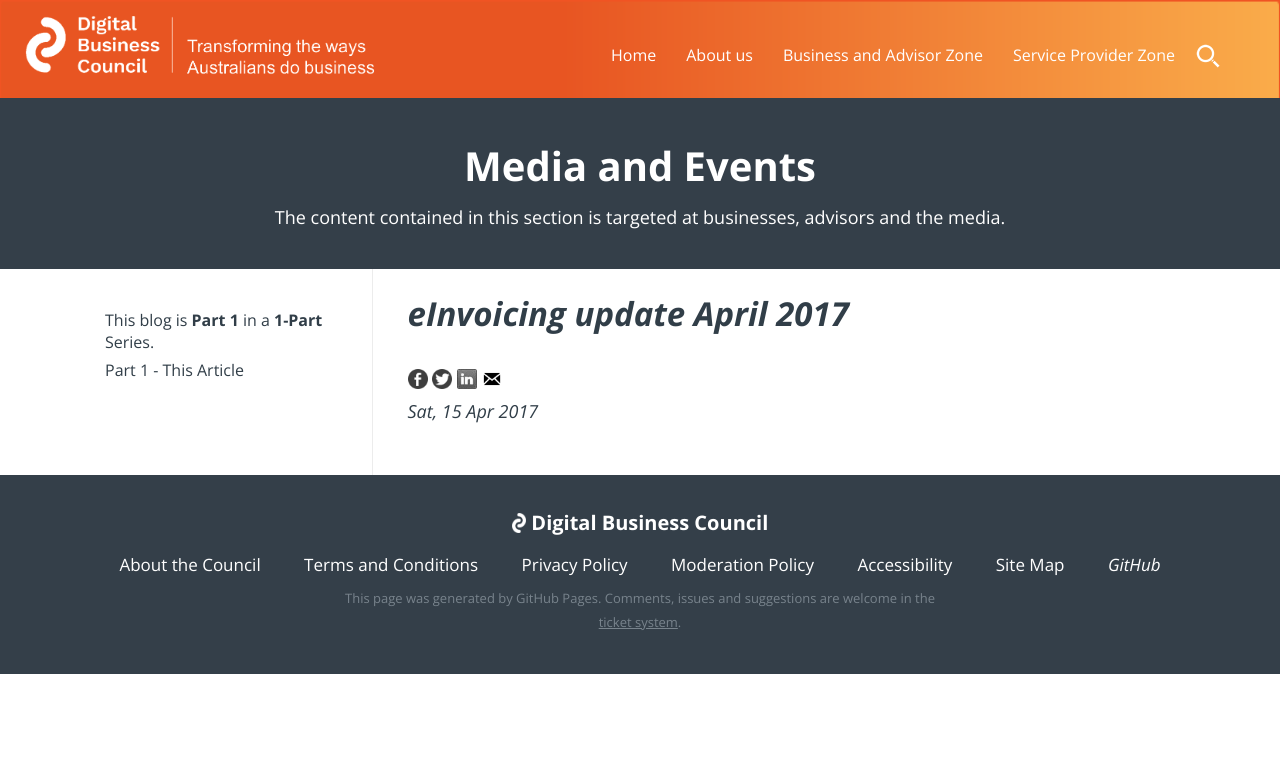
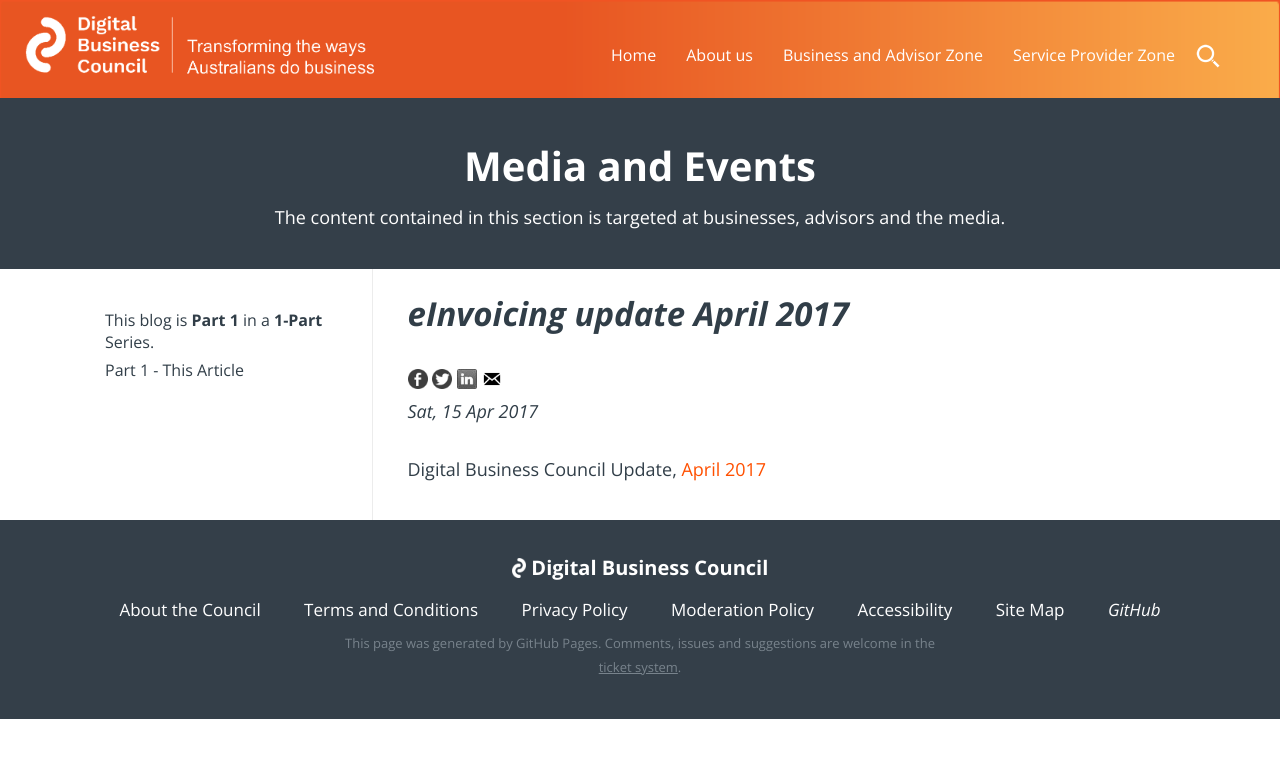
Before and after one commit to Digital-Business-Council/Digital-Business-Council.github.io, a Jekyll site: the page built from _posts/blogs/2017-05-31-DBC-April-Update.md, in a window 1280 px wide. Shown: the top 758 px of the page. Built offline with Jekyll 4.4.1, drawn with Linux system fonts in a browser that asks for light colours; comment, search, counter and statistics services are not loaded.

Commit message:
Create 2017-05-31-DBC-April-Update.md

```diff
--- a/_posts/blogs/2017-05-31-DBC-April-Update.md
+++ b/_posts/blogs/2017-05-31-DBC-April-Update.md
@@ -9,3 +9,5 @@
 excerpt-image: /images/blogs/eInvoicing Update April 2017.pdf
 excerpt: "Digital Business Council Update, April 2017."
 ---
+Digital Business Council Update, [April 2017](Digital-Business-Council.github.io/assets/eInvoicing
+Update April 2017.pdf)
```
